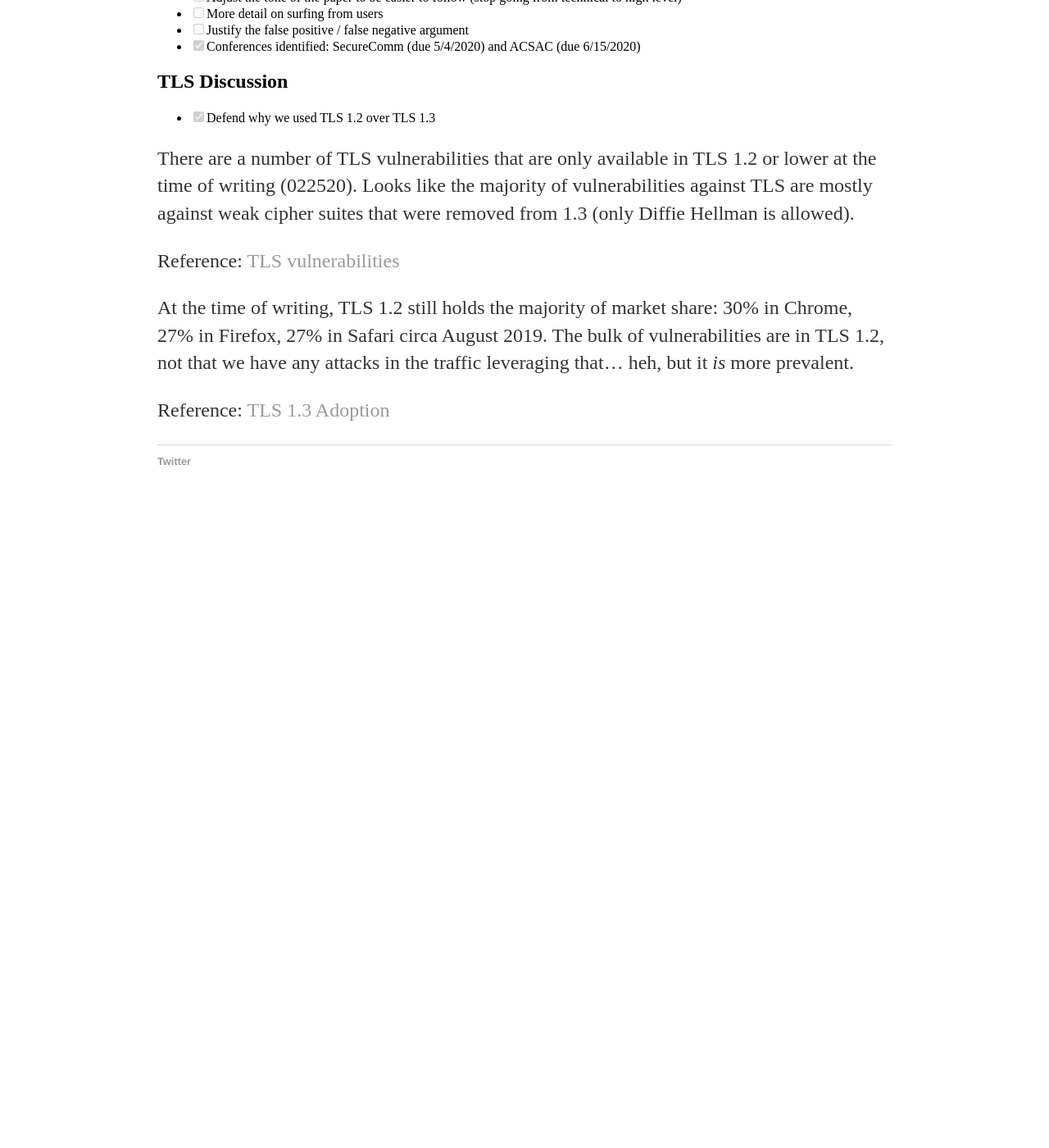
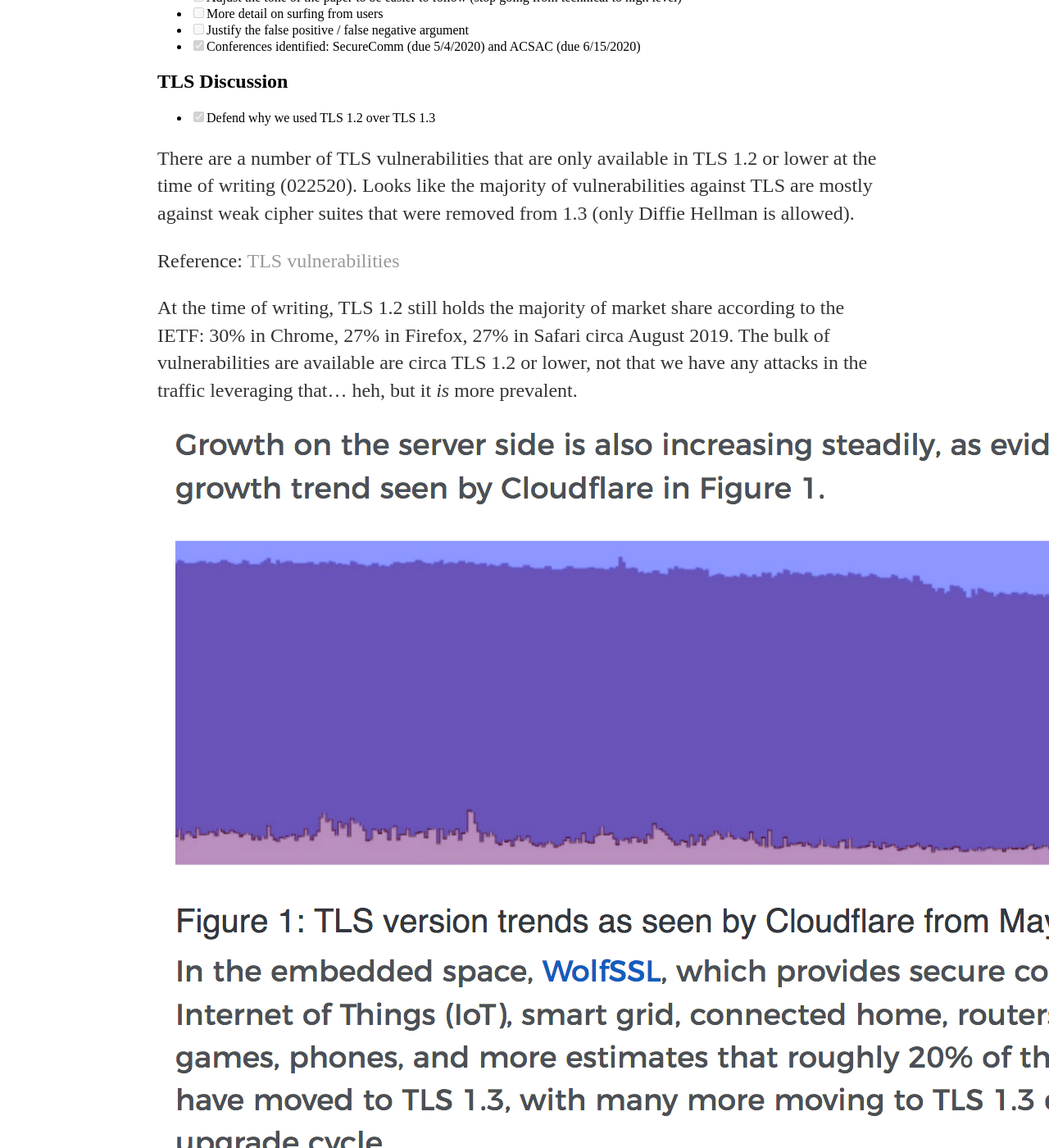
Before and after one commit to infosecanon/infosecanon.github.io, a Jekyll site: the page built from _posts/2020-02-25-tls.md, in a window 1280 px wide and 1400 px high, scrolled down 359 px. Shown: the whole window at 82% size. Built offline with Jekyll 4.4.1, drawn with Linux system fonts in a browser that asks for light colours; before the commit the page ends 989 px from its top, so only the background shows below that; some of the changed lines change nothing that is shown; some of the changed text lies outside the part shown.

Commit message:
2020-02-25-tls edit

```diff
--- a/_config.yml
+++ b/_config.yml
@@ -3,3 +3,5 @@
 description: open research journal exploring network intrusion detection
 markdown: kramdown
 permalink: /blog/:year/:month/:day/:title
+url: "https://infosecanon.github.io"
+baseurl: /infosecanon
--- a/_posts/2020-02-25-tls.md
+++ b/_posts/2020-02-25-tls.md
@@ -25,7 +25,17 @@
 Reference:
 [TLS vulnerabilities](https://www.cloudinsidr.com/content/known-attack-vectors-against-tls-implementation-vulnerabilities/)
 
-At the time of writing, TLS 1.2 still holds the majority of market share: 30% in Chrome, 27% in Firefox, 27% in Safari circa August 2019. The bulk of vulnerabilities are in TLS 1.2, not that we have any attacks in the traffic leveraging that... heh, but it *is* more prevalent.
+At the time of writing, TLS 1.2 still holds the majority of market share according to the IETF: 30% in Chrome, 27% in Firefox, 27% in Safari circa August 2019. The bulk of vulnerabilities are available are circa TLS 1.2 or lower, not that we have any attacks in the traffic leveraging that... heh, but it *is* more prevalent.
+
+![IETF](/assets/ietf.png)
 
 Reference:
 [TLS 1.3 Adoption](https://ietf.org/blog/tls13-adoption/)
+
+
+Further, Qualys' SSL Pulse does a monthly scan across 150,000 SSL- and TLS-enabled websites and provides a dashboard of distributions and protocol support. This image also supports the idea that TLS 1.2 is still the dominant protocol version.
+
+![SSL Pulse](/assets/tls12.png)
+
+Reference:
+[Qualys](https://ssllabs.com/ssl-pulse/)
```
Also changed, not shown: assets/ietf.png (added), assets/tls12.png (added).
